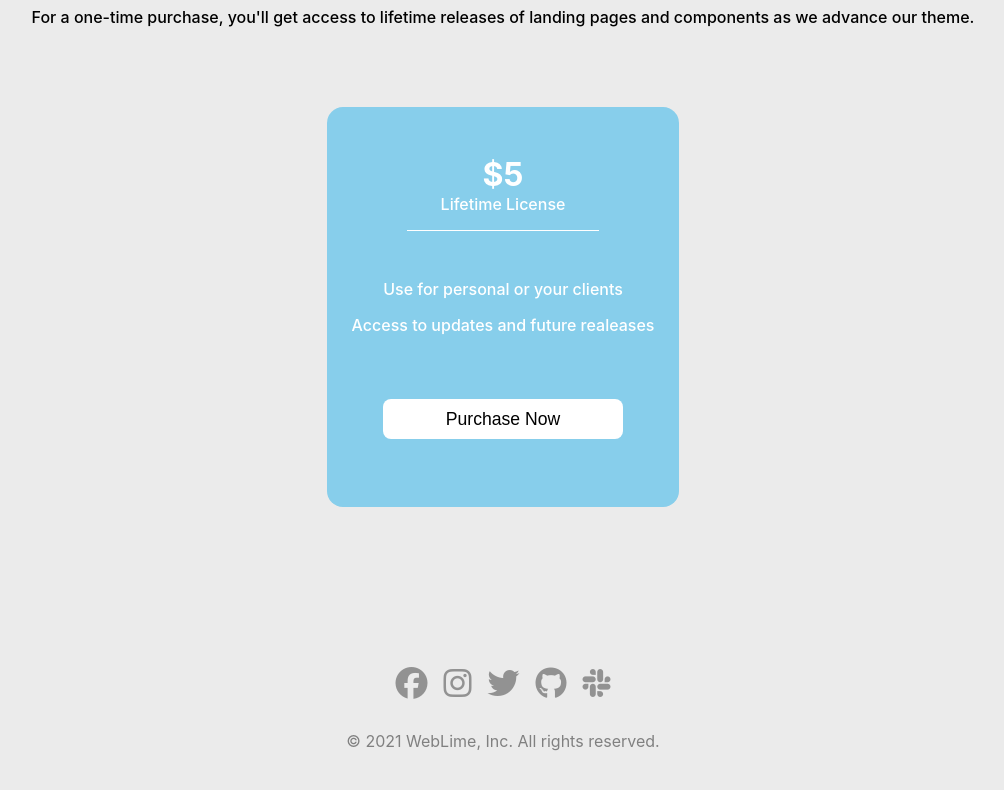
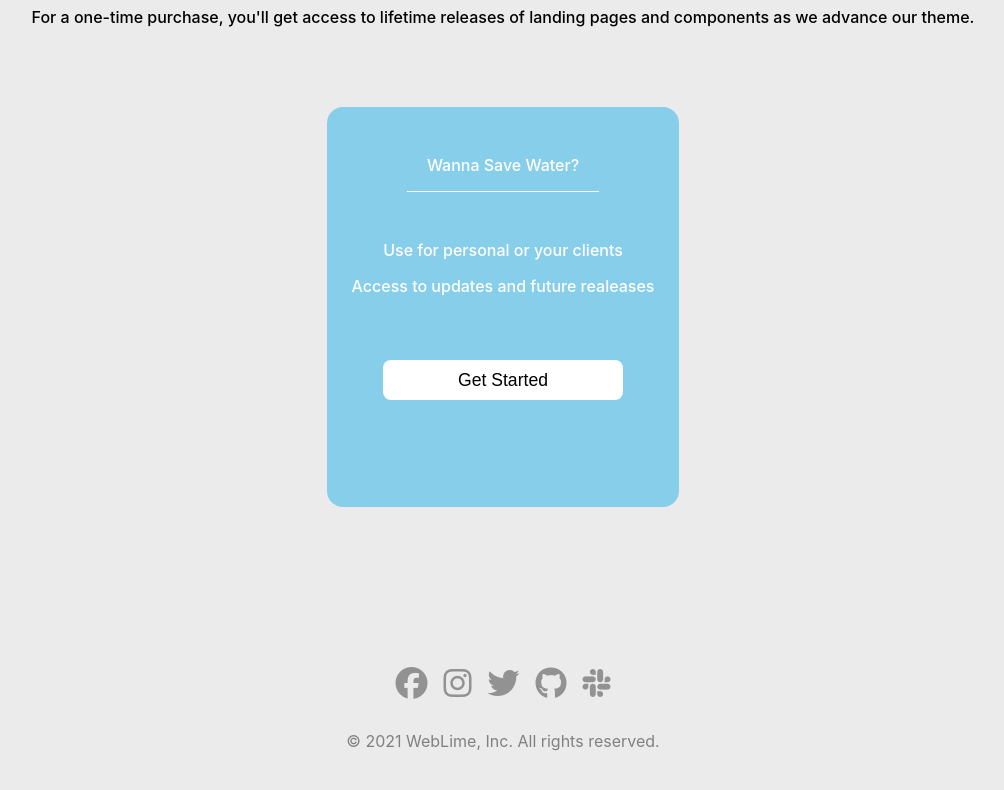
Before and after one commit to Urvashi-Nitp20/enviroaqua, a React (Create React App) app in the folder frontend/: page / in a window 1280 px wide. Shown: the part 1916-2706 px from the top of the page, without its empty margins (137-1141 px from the left). Built offline with nearby package versions, Linux system fonts and the light colour scheme; the HTML template or start-up script is replaced by a standard one.

Commit message:
fixed bug

```diff
--- a/frontend/src/pages/landingpage/LandingPage.jsx
+++ b/frontend/src/pages/landingpage/LandingPage.jsx
@@ -191,12 +191,12 @@ const LandingPage = () => {
 
         <div class="purchase-box">
           <div class="space2"></div>
-          <h1 class="textt4">$5</h1>
-          <h4 class="textt3">Lifetime License</h4>
+          {/* <h1 class="textt4">$5</h1> */}
+          <h4 class="textt3">Wanna Save Water?</h4>
           <hr noshade />
           <h4 class="textt3">Use for personal or your clients</h4>
           <h4 class="textt3">Access to updates and future realeases</h4>
-          <button class="final-purchase">Purchase Now</button>
+          <button class="final-purchase">Get Started</button>
         </div>
 
         <div class="social">
```
